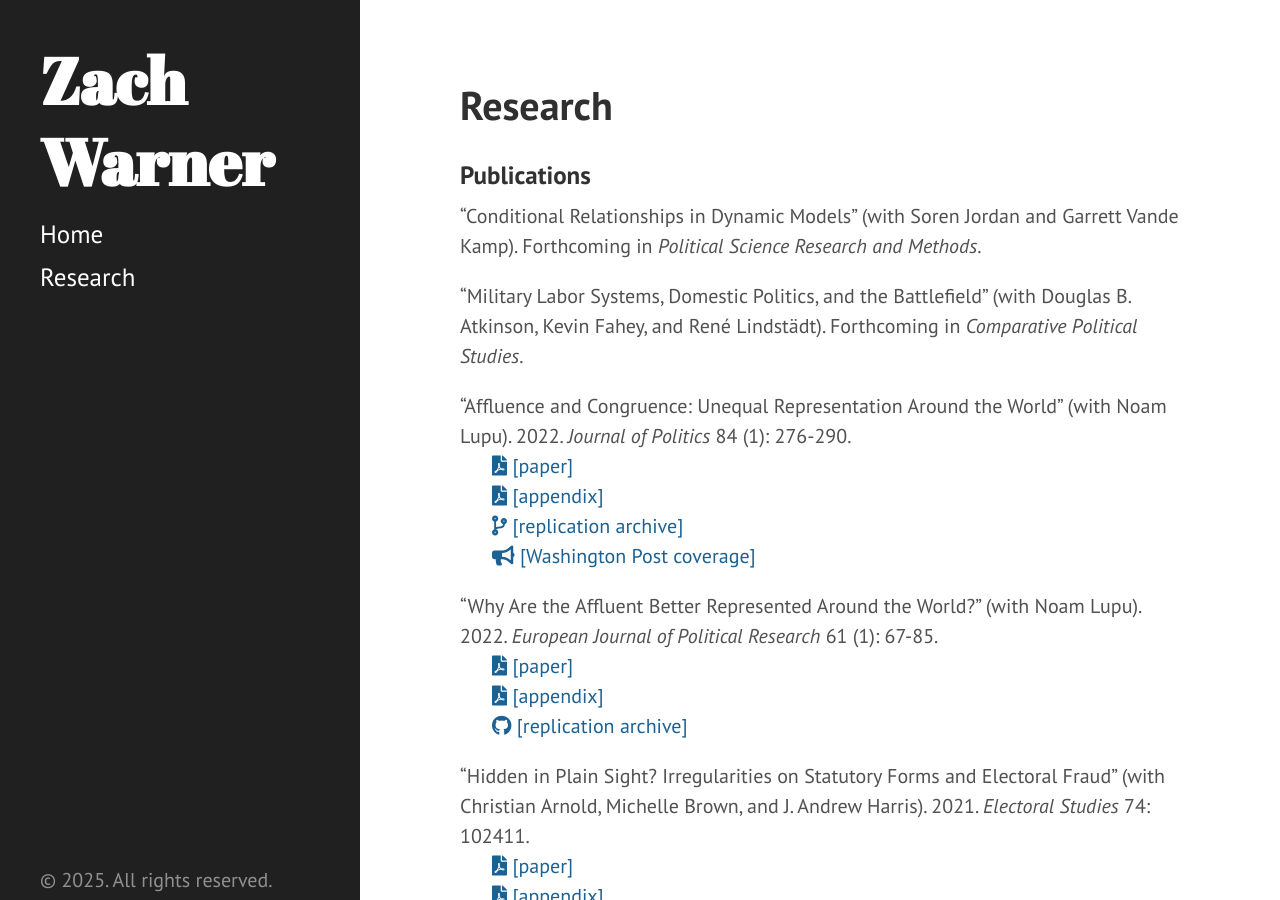
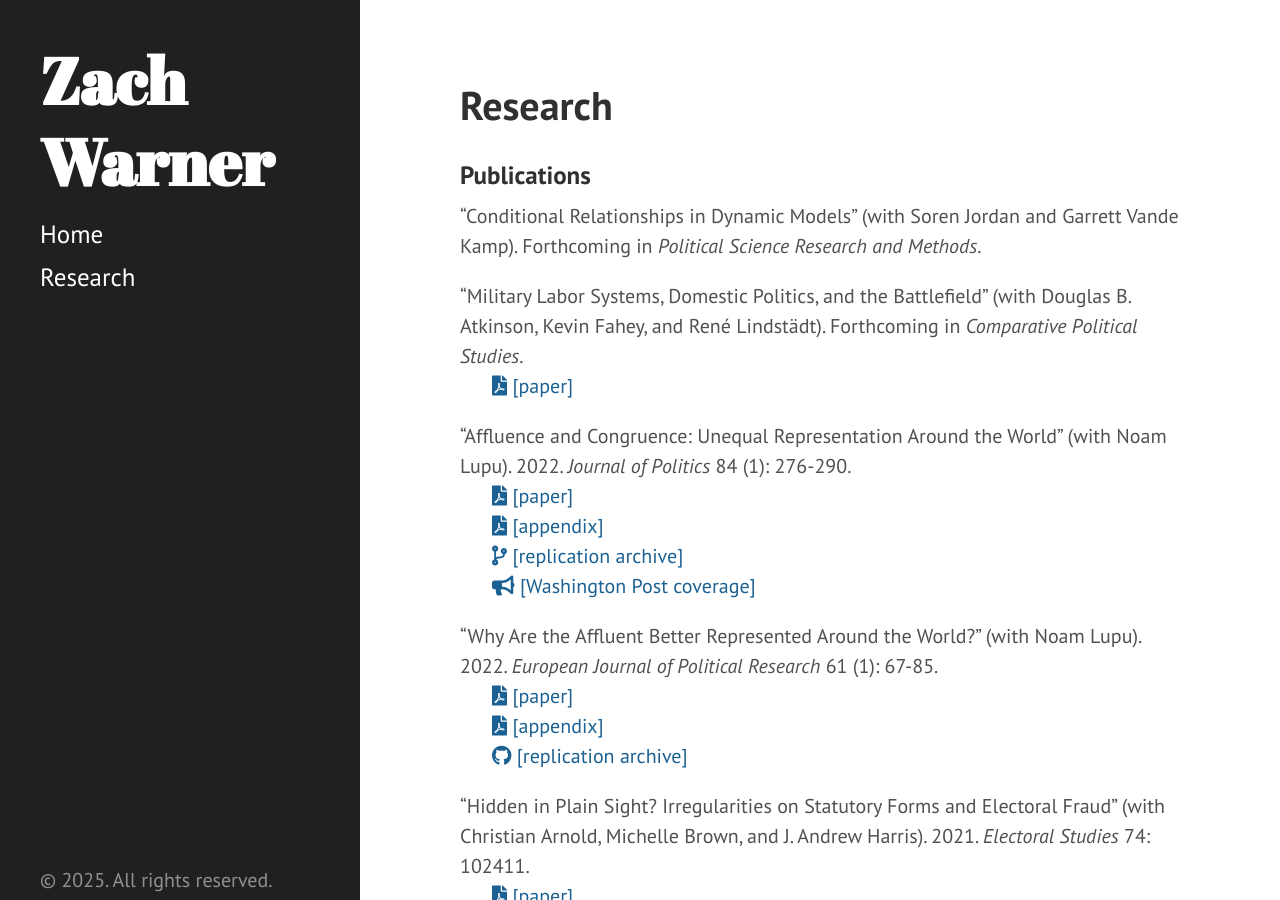
Before and after one commit to zachwarner/zachwarner.github.io, a Jekyll site: the page built from research.md, in a window 1280 px wide and 900 px high. Built offline with Jekyll 4.4.1, drawn with Linux system fonts in a browser that asks for light colours.

Commit message:
add MLAD paper download

```diff
--- a/research.md
+++ b/research.md
@@ -9,6 +9,7 @@ permalink: /research
 "Conditional Relationships in Dynamic Models" (with Soren Jordan and Garrett Vande Kamp). Forthcoming in *Political Science Research and Methods*.
 
 "Military Labor Systems, Domestic Politics, and the Battlefield" (with Douglas B. Atkinson, Kevin Fahey, and René Lindstädt). Forthcoming in *Comparative Political Studies*.
+<br>&nbsp;&nbsp;&nbsp;&nbsp;&nbsp;&nbsp;<span style="padding-right:5%"><a href='{{ "/download/Atkinson-et-al-Military.pdf" | relative_url }}'><i class='fas fa-file-pdf'></i> [paper]</a></span>
 
 "Affluence and Congruence: Unequal Representation Around the World" (with Noam Lupu). 2022. *Journal of Politics* 84 (1): 276-290.
 <br>&nbsp;&nbsp;&nbsp;&nbsp;&nbsp;&nbsp;<span style="padding-right:5%"><a href='{{ "/download/Lupu-Warner-Affluence.pdf" | relative_url }}'><i class='fas fa-file-pdf'></i> [paper]</a></span>
```
Also changed, not shown: 1 other file.
